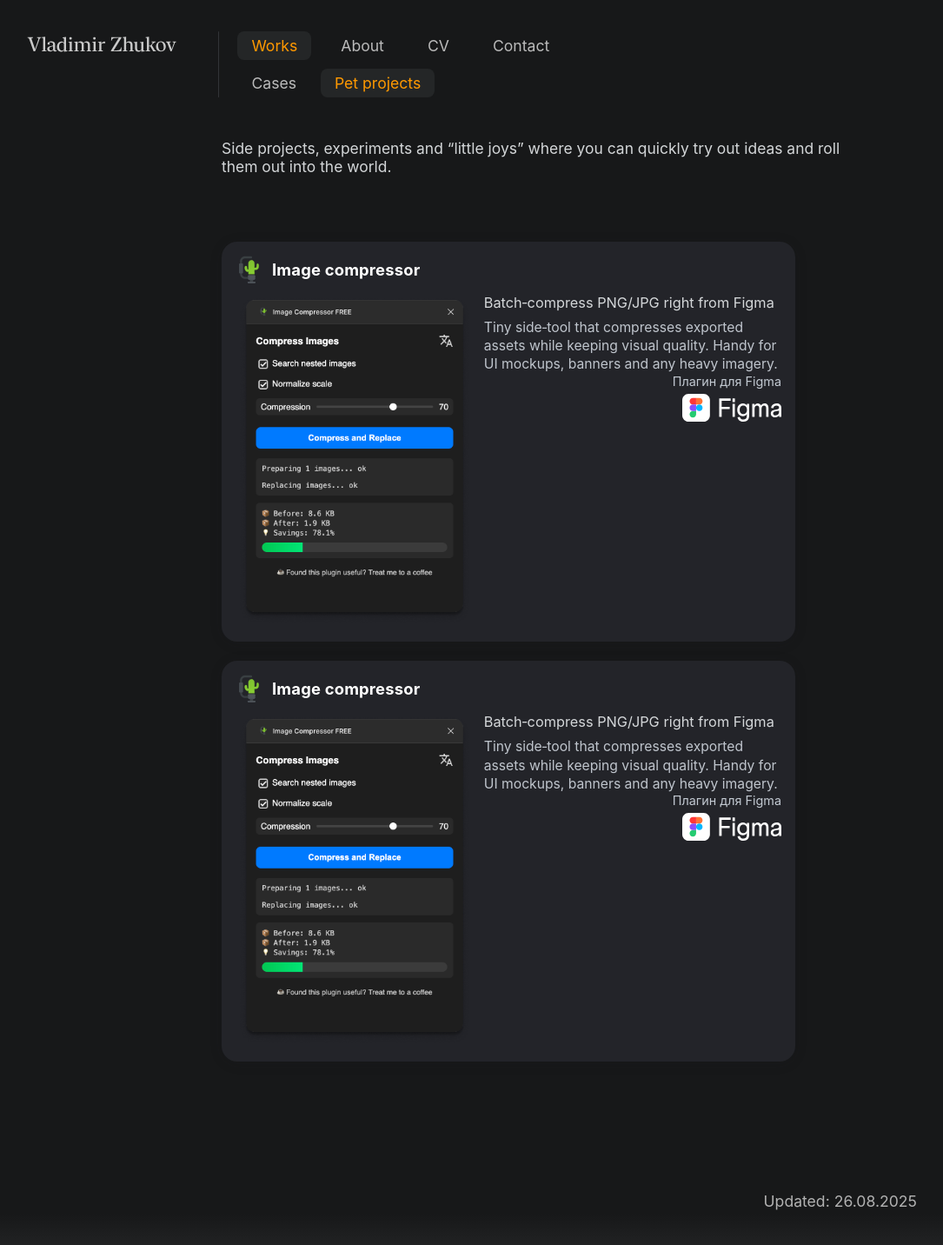
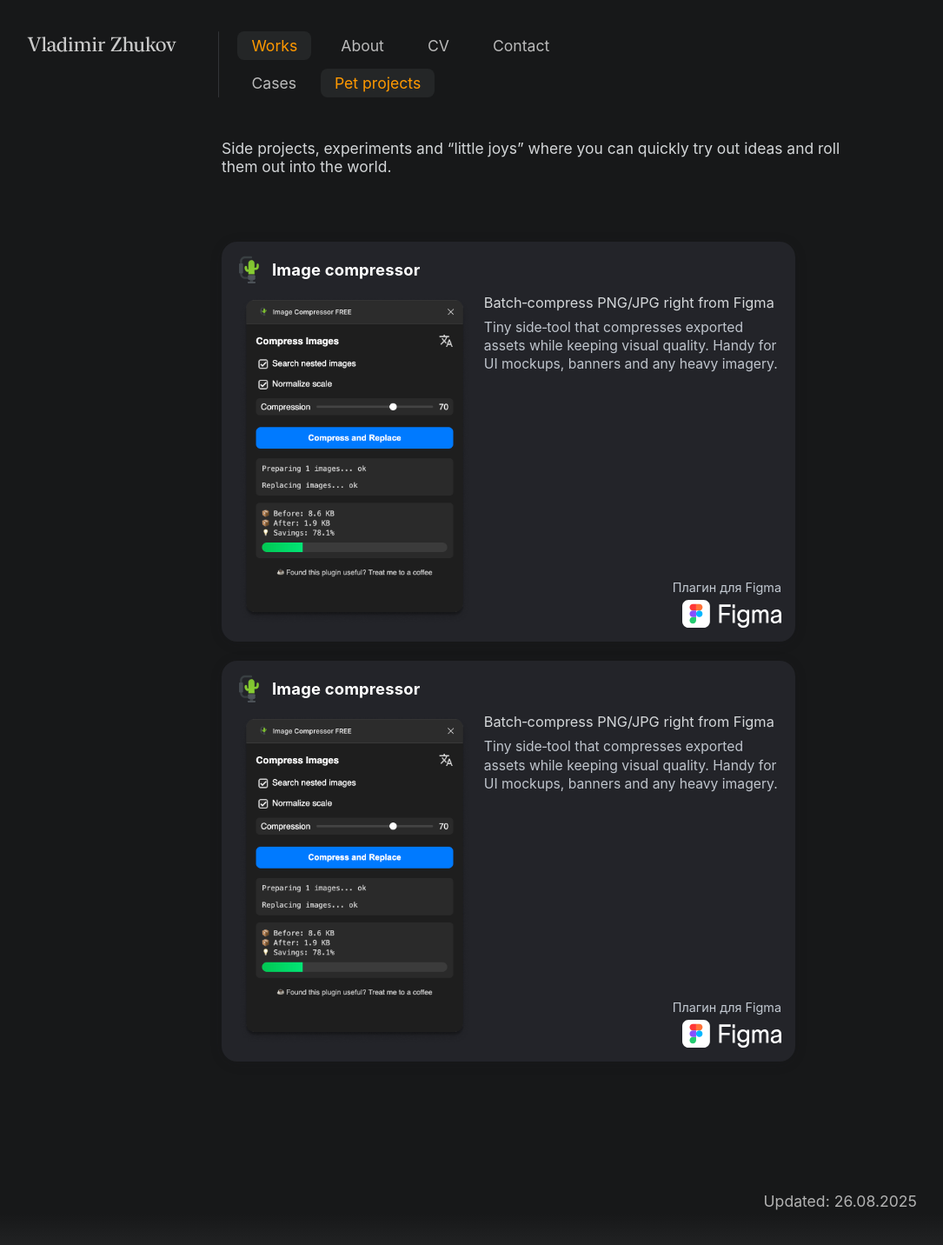
Before and after one commit to uxiscool/experience, a Jekyll site: the page built from pet-projects.md, in a window 1280 px wide. Shown: the whole page at 87% size, without its empty margins (25-1110 px from the left). Built offline with Jekyll 4.4.1, drawn with Linux system fonts in a browser that asks for light colours.

Commit message:
Add files via upload

```diff
--- a/css/main.css
+++ b/css/main.css
@@ -348,10 +348,10 @@ body.page-contact>main{ flex:1 0 auto; }
   margin:0 auto;
 }
 
-/* Правая колонка: текст сверху, футер прижат вниз */
+/* Правая колонка: первая строка тянется, вторая под футер */
 .pp-side{
   display:grid;
-  grid-template-rows:auto 1fr;  /* было 1fr auto */
+  grid-template-rows:1fr auto;  /* возвращаем 1fr auto */
   min-width:0;
   min-height:180px;
   align-self:stretch;
@@ -369,14 +369,16 @@ body.page-contact>main{ flex:1 0 auto; }
 .pp-subtitle{ color:#e2e5e7; opacity:.93; font-size:1.02rem; }
 .pp-desc{ color:#cdd3db; opacity:.92; font-size:.98rem; line-height:1.35; }
 
-/* Футер */
+/* Футер — жёстко к правому нижнему углу */
 .pp-footer{
   display:flex;
   flex-direction:column;
-  align-items:flex-end;          /* весь футер прилипает вправо */
   gap:6px;
-  margin-top:0;                  /* больше не нужен auto-margin */
+  align-items:flex-end;
+  align-self:end;     /* ← фикс: прижать к нижней границе .pp-side */
+  margin-top:0;
 }
+
 .pp-kind{
   color:#cbd2db; font-size:.9rem; opacity:.95;
   text-align:right;
```
